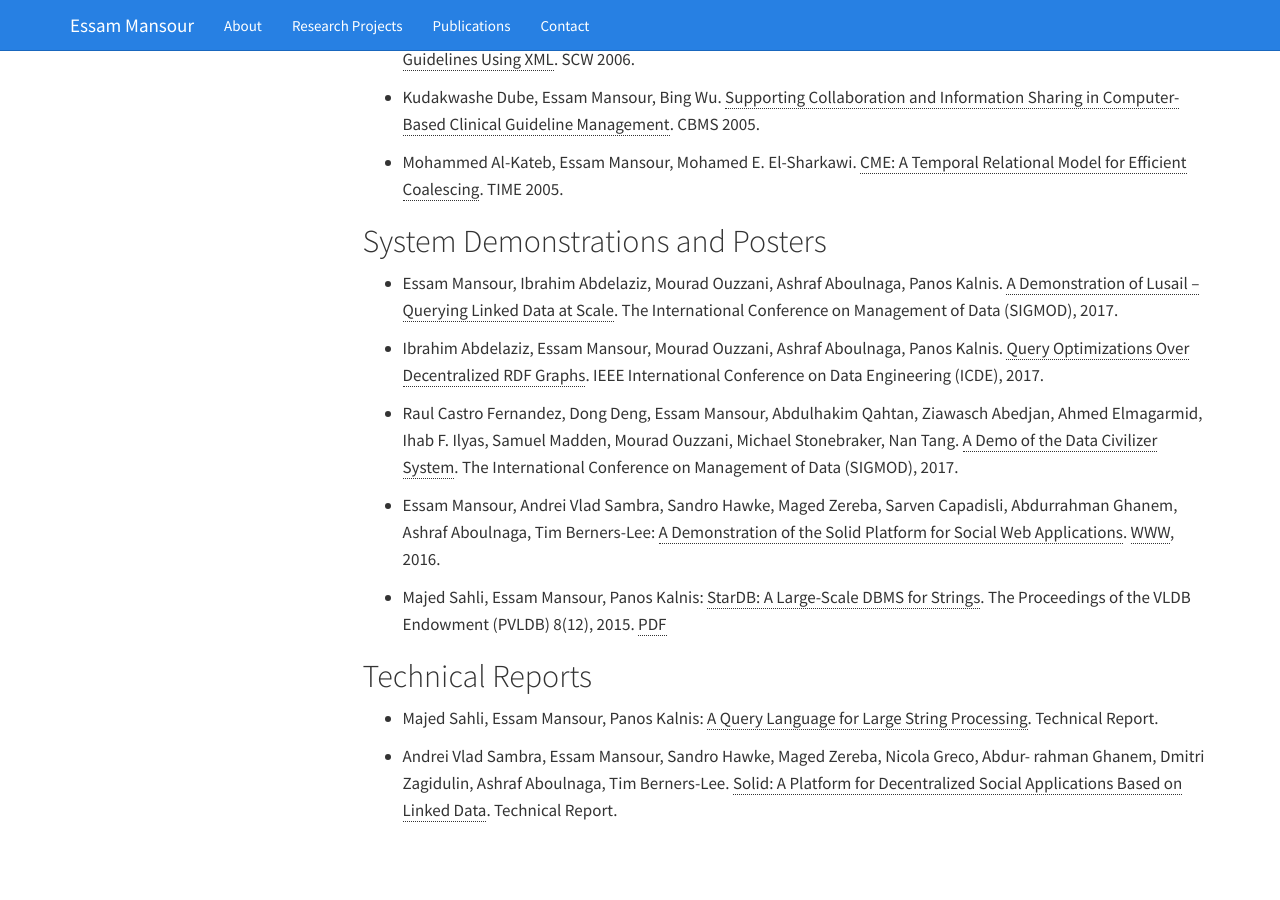
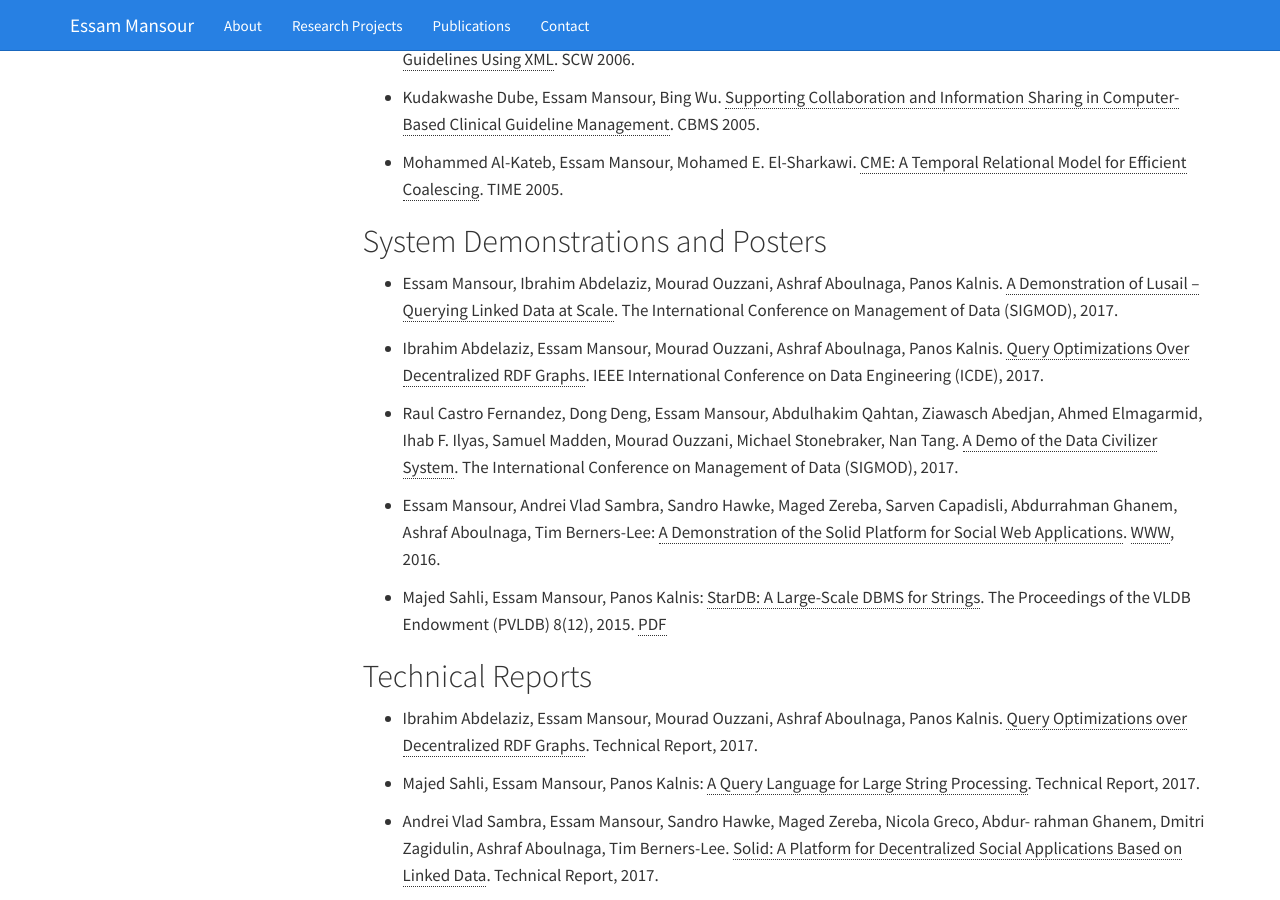
Before and after one commit to mansoure/mansoure.github.io, a Jekyll site: the page built from publications/index.md, in a window 1280 px wide and 900 px high, scrolled down 2107 px. Built offline with Jekyll 4.4.1, drawn with Linux system fonts in a browser that asks for light colours; comment, search, counter and statistics services are not loaded; before the commit the page ends 2942 px from its top, so only the background shows below that.

Commit message:
add Lusail TR

```diff
--- a/publications/index.md
+++ b/publications/index.md
@@ -95,7 +95,10 @@
 
 ## Technical Reports
 
-- Majed Sahli, Essam Mansour, Panos Kalnis: [A Query Language for Large String Processing](/publications/paper/StarQL-TR-201744.pdf). Technical Report.
+
+- Ibrahim Abdelaziz, Essam Mansour, Mourad Ouzzani, Ashraf Aboulnaga, Panos Kalnis. [Query Optimizations over Decentralized RDF Graphs](/publications/paper/LusailTReport.pdf). Technical Report, 2017.
+
+- Majed Sahli, Essam Mansour, Panos Kalnis: [A Query Language for Large String Processing](/publications/paper/StarQL-TR-201744.pdf). Technical Report, 2017.
 
 
-- Andrei Vlad Sambra, Essam Mansour, Sandro Hawke, Maged Zereba, Nicola Greco, Abdur- rahman Ghanem, Dmitri Zagidulin, Ashraf Aboulnaga, Tim Berners-Lee. [Solid: A Platform for Decentralized Social Applications Based on Linked Data](/publications/paper/solid_protocols.pdf). Technical Report.
+- Andrei Vlad Sambra, Essam Mansour, Sandro Hawke, Maged Zereba, Nicola Greco, Abdur- rahman Ghanem, Dmitri Zagidulin, Ashraf Aboulnaga, Tim Berners-Lee. [Solid: A Platform for Decentralized Social Applications Based on Linked Data](/publications/paper/solid_protocols.pdf). Technical Report, 2017.
```
